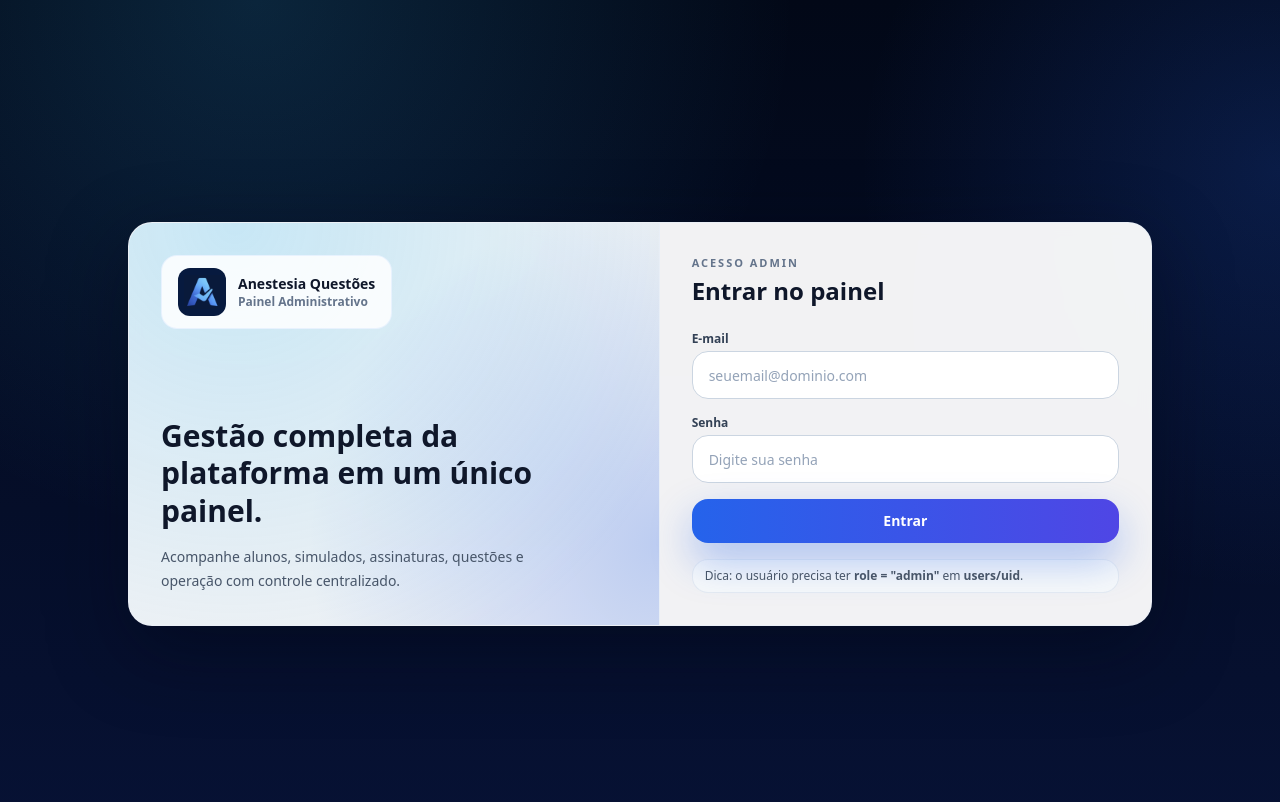
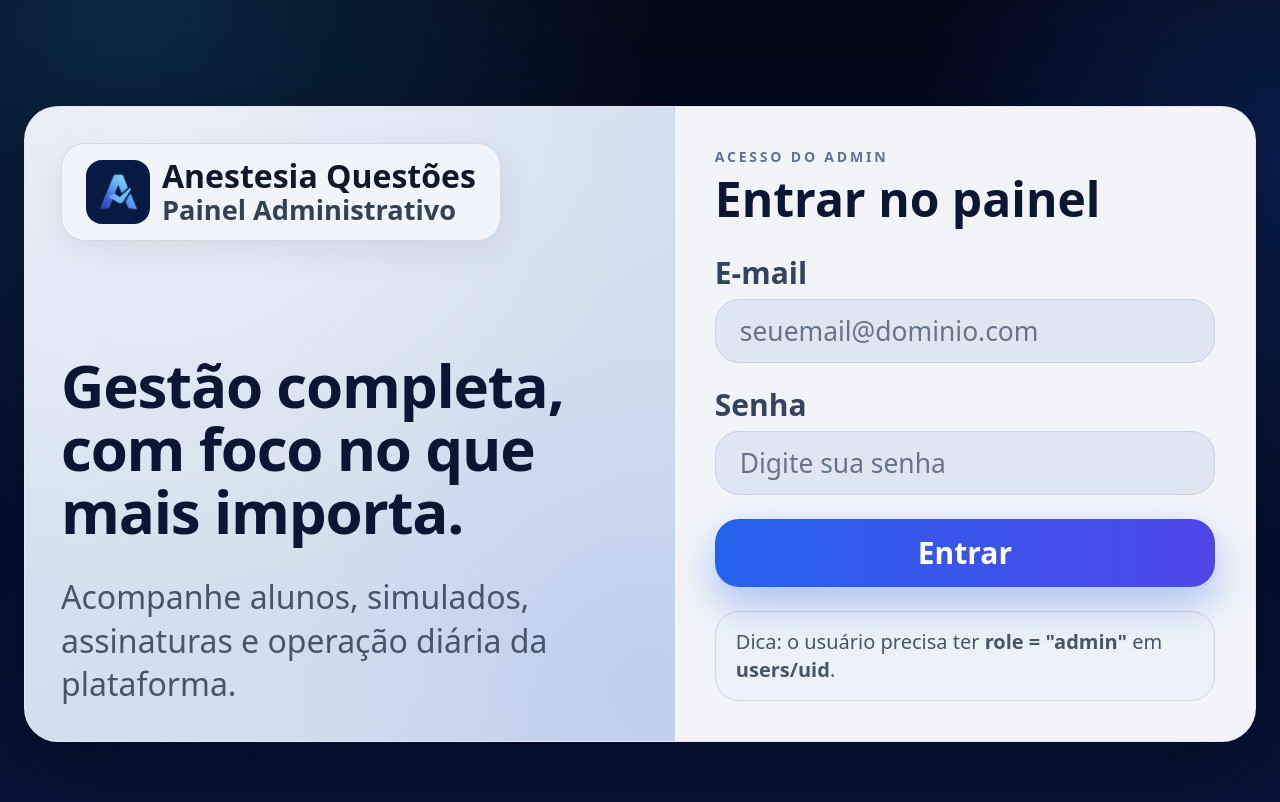
Before and after one commit to davidrangells/anestesia-questoes-admin, a Next.js app: page /login in a window 1280 px wide. Shown: the top 802 px of the page. Built offline with nearby package versions, Linux system fonts and the light colour scheme.

Commit message:
fix: import

```diff
--- a/src/app/login/LoginClient.tsx
+++ b/src/app/login/LoginClient.tsx
@@ -51,44 +51,48 @@ export default function LoginClient() {
   };
 
   return (
-    <div className="min-h-screen bg-[radial-gradient(1200px_circle_at_20%_0%,rgba(56,189,248,0.16),transparent_45%),radial-gradient(1000px_circle_at_100%_20%,rgba(37,99,235,0.20),transparent_42%),linear-gradient(180deg,#020817_0%,#071235_100%)] p-4 sm:p-6">
-      <div className="mx-auto flex min-h-screen w-full max-w-5xl items-center justify-center">
-        <div className="grid w-full overflow-hidden rounded-3xl border border-blue-200/15 bg-white/95 shadow-[0_25px_80px_rgba(2,6,23,0.45)] backdrop-blur md:grid-cols-[1.08fr_1fr] dark:border-blue-300/20 dark:bg-[#020b23]/90">
-          <div className="relative hidden flex-col justify-between overflow-hidden border-r border-blue-200/20 p-8 md:flex dark:border-blue-300/15">
-            <div className="pointer-events-none absolute inset-0 bg-[radial-gradient(900px_circle_at_20%_0%,rgba(56,189,248,0.23),transparent_55%),radial-gradient(700px_circle_at_100%_80%,rgba(37,99,235,0.26),transparent_50%)]" />
+    <div className="min-h-screen bg-[radial-gradient(1200px_circle_at_10%_0%,rgba(56,189,248,0.18),transparent_45%),radial-gradient(900px_circle_at_100%_20%,rgba(37,99,235,0.24),transparent_42%),linear-gradient(180deg,#020817_0%,#06143a_100%)] p-4 sm:p-6">
+      <div className="mx-auto flex min-h-screen w-full max-w-7xl items-center justify-center">
+        <div className="grid w-full overflow-hidden rounded-[34px] border border-[#d9e2f4]/30 bg-[#e7ebf3] shadow-[0_30px_90px_rgba(2,6,23,0.45)] md:grid-cols-[1.12fr_1fr]">
+          <div className="relative hidden flex-col justify-between overflow-hidden border-r border-[#c9d4ea] bg-[linear-gradient(145deg,#d9e7f4_0%,#cfd9ea_100%)] p-9 md:flex">
+            <div className="pointer-events-none absolute inset-0 bg-[radial-gradient(900px_circle_at_20%_0%,rgba(255,255,255,0.45),transparent_55%),radial-gradient(700px_circle_at_95%_90%,rgba(59,130,246,0.12),transparent_50%)]" />
             <div className="relative z-10">
-              <div className="inline-flex items-center gap-3 rounded-2xl border border-blue-200/30 bg-white/85 px-4 py-3 dark:border-blue-300/20 dark:bg-[#081937]/80">
-                <div className="flex h-12 w-12 items-center justify-center rounded-xl bg-[#071a3f]">
+              <div className="inline-flex items-center gap-3 rounded-3xl border border-[#d2d9e6] bg-[#f1f4fa] px-6 py-4 shadow-[0_10px_35px_rgba(15,23,42,0.08)]">
+                <div className="flex h-16 w-16 items-center justify-center rounded-2xl bg-[#061a44]">
                   <Image
                     src="/logo-icon.png"
                     alt="Logo Anestesia Questões"
-                    width={38}
-                    height={38}
-                    className="h-9 w-9 object-contain"
+                    width={46}
+                    height={46}
+                    className="h-11 w-11 object-contain"
                   />
                 </div>
                 <div>
-                  <div className="text-sm font-black text-slate-900 dark:text-slate-100">
+                  <div className="text-[2rem] font-black leading-none text-slate-900">
                     Anestesia Questões
                   </div>
-                  <div className="text-xs font-semibold text-slate-500 dark:text-slate-400">
+                  <div className="mt-1 text-[1.7rem] font-extrabold leading-none text-slate-700">
                     Painel Administrativo
                   </div>
                 </div>
               </div>
             </div>
 
-            <div className="relative z-10">
-              <h1 className="max-w-sm text-3xl font-black leading-tight text-slate-900 dark:text-slate-100">
-                Gestão completa da plataforma em um único painel.
+            <div className="relative z-10 max-w-[540px]">
+              <h1 className="text-6xl font-black leading-[1.05] tracking-[-0.02em] text-[#0b1633]">
+                Gestão completa,
+                <br />
+                com foco no que
+                <br />
+                mais importa.
               </h1>
-              <p className="mt-4 max-w-sm text-sm leading-6 text-slate-600 dark:text-slate-300">
-                Acompanhe alunos, simulados, assinaturas, questões e operação com controle centralizado.
+              <p className="mt-8 text-[2rem] leading-[1.35] text-slate-600">
+                Acompanhe alunos, simulados, assinaturas e operação diária da plataforma.
               </p>
             </div>
           </div>
 
-          <div className="p-5 sm:p-7 md:p-8">
+          <div className="bg-[#f2f4f8] p-5 sm:p-8 md:p-10">
             <div className="mb-5 flex items-center gap-3 md:hidden">
               <div className="flex h-12 w-12 items-center justify-center rounded-2xl border border-blue-200/30 bg-[#071a3f]">
                 <Image
@@ -100,74 +104,64 @@ export default function LoginClient() {
                 />
               </div>
               <div>
-                <div className="text-lg font-black text-slate-900 dark:text-slate-100">
-                  Anestesia Questões
-                </div>
-                <div className="text-xs font-semibold text-slate-500 dark:text-slate-400">
-                  Painel Administrativo
-                </div>
+                <div className="text-lg font-black text-slate-900">Anestesia Questões</div>
+                <div className="text-xs font-semibold text-slate-500">Painel Administrativo</div>
               </div>
             </div>
 
-            <div className="mb-6">
-              <div className="text-[11px] font-bold tracking-[0.18em] text-slate-500 dark:text-slate-400">
-                ACESSO ADMIN
-              </div>
-              <div className="mt-1 text-2xl font-black text-slate-900 dark:text-slate-100">
+            <div className="mb-8">
+              <div className="text-sm font-bold tracking-[0.2em] text-[#607292]">ACESSO DO ADMIN</div>
+              <div className="mt-2 text-3xl font-black leading-tight text-[#0b1633] sm:text-4xl md:text-5xl">
                 Entrar no painel
               </div>
             </div>
 
-            <form onSubmit={onLogin} className="space-y-4">
+            <form onSubmit={onLogin} className="space-y-6">
               {erroMsg ? (
-                <div className="rounded-2xl border border-amber-300/60 bg-amber-50 px-4 py-3 text-sm text-amber-800 dark:border-amber-400/30 dark:bg-amber-500/10 dark:text-amber-200">
+                <div className="rounded-2xl border border-amber-300/60 bg-amber-50 px-4 py-3 text-sm text-amber-800">
                   {erroMsg}
                 </div>
               ) : null}
 
               {uiError ? (
-                <div className="rounded-2xl border border-rose-300/60 bg-rose-50 px-4 py-3 text-sm text-rose-800 dark:border-rose-400/30 dark:bg-rose-500/10 dark:text-rose-200">
+                <div className="rounded-2xl border border-rose-300/60 bg-rose-50 px-4 py-3 text-sm text-rose-800">
                   {uiError}
                 </div>
               ) : null}
 
               <div>
-                <div className="mb-1 text-xs font-semibold text-slate-700 dark:text-slate-300">
-                  E-mail
-                </div>
+                <div className="mb-2 text-lg font-bold text-[#33445f] sm:text-xl md:text-3xl">E-mail</div>
                 <input
                   value={email}
                   onChange={(e) => setEmail(e.target.value)}
                   type="email"
                   autoComplete="email"
                   placeholder="seuemail@dominio.com"
-                  className="h-12 w-full rounded-2xl border border-slate-300 bg-white px-4 text-sm font-medium text-slate-900 outline-none transition placeholder:text-slate-400 focus:border-blue-500 focus:ring-4 focus:ring-blue-200/40 dark:border-slate-600 dark:bg-[#0a1737] dark:text-slate-100 dark:placeholder:text-slate-400 dark:focus:border-blue-400 dark:focus:ring-blue-500/30"
+                  className="h-16 w-full rounded-3xl border border-[#c8d2e3] bg-[#e0e6f1] px-6 text-base font-medium text-slate-900 outline-none transition placeholder:text-slate-500 focus:border-blue-500 focus:ring-4 focus:ring-blue-200/45 sm:text-lg md:text-[1.65rem]"
                 />
               </div>
 
               <div>
-                <div className="mb-1 text-xs font-semibold text-slate-700 dark:text-slate-300">
-                  Senha
-                </div>
+                <div className="mb-2 text-lg font-bold text-[#33445f] sm:text-xl md:text-3xl">Senha</div>
                 <input
                   value={senha}
                   onChange={(e) => setSenha(e.target.value)}
                   type="password"
                   autoComplete="current-password"
                   placeholder="Digite sua senha"
-                  className="h-12 w-full rounded-2xl border border-slate-300 bg-white px-4 text-sm font-medium text-slate-900 outline-none transition placeholder:text-slate-400 focus:border-blue-500 focus:ring-4 focus:ring-blue-200/40 dark:border-slate-600 dark:bg-[#0a1737] dark:text-slate-100 dark:placeholder:text-slate-400 dark:focus:border-blue-400 dark:focus:ring-blue-500/30"
+                  className="h-16 w-full rounded-3xl border border-[#c8d2e3] bg-[#e0e6f1] px-6 text-base font-medium text-slate-900 outline-none transition placeholder:text-slate-500 focus:border-blue-500 focus:ring-4 focus:ring-blue-200/45 sm:text-lg md:text-[1.65rem]"
                 />
               </div>
 
               <button
                 type="submit"
                 disabled={loading}
-                className="w-full rounded-2xl bg-gradient-to-r from-blue-600 to-indigo-600 px-4 py-3 text-sm font-bold text-white shadow-[0_18px_40px_rgba(37,99,235,0.35)] transition hover:from-blue-500 hover:to-indigo-500 disabled:opacity-60"
+                className="w-full rounded-3xl bg-gradient-to-r from-blue-600 to-indigo-600 px-4 py-4 text-xl font-bold text-white shadow-[0_18px_40px_rgba(37,99,235,0.35)] transition hover:from-blue-500 hover:to-indigo-500 disabled:opacity-60 sm:text-2xl md:text-3xl"
               >
                 {loading ? "Entrando..." : "Entrar"}
               </button>
 
-              <div className="rounded-2xl border border-slate-200/80 bg-slate-50/80 px-3 py-2 text-xs text-slate-600 dark:border-slate-700/80 dark:bg-[#0a1737]/65 dark:text-slate-300">
+              <div className="rounded-3xl border border-[#d1d9e8] bg-[#eef2f8] px-5 py-4 text-sm text-slate-600 sm:text-base md:text-xl">
                 Dica: o usuário precisa ter <b>role = &quot;admin&quot;</b> em <b>users/{`uid`}</b>.
               </div>
             </form>
```
